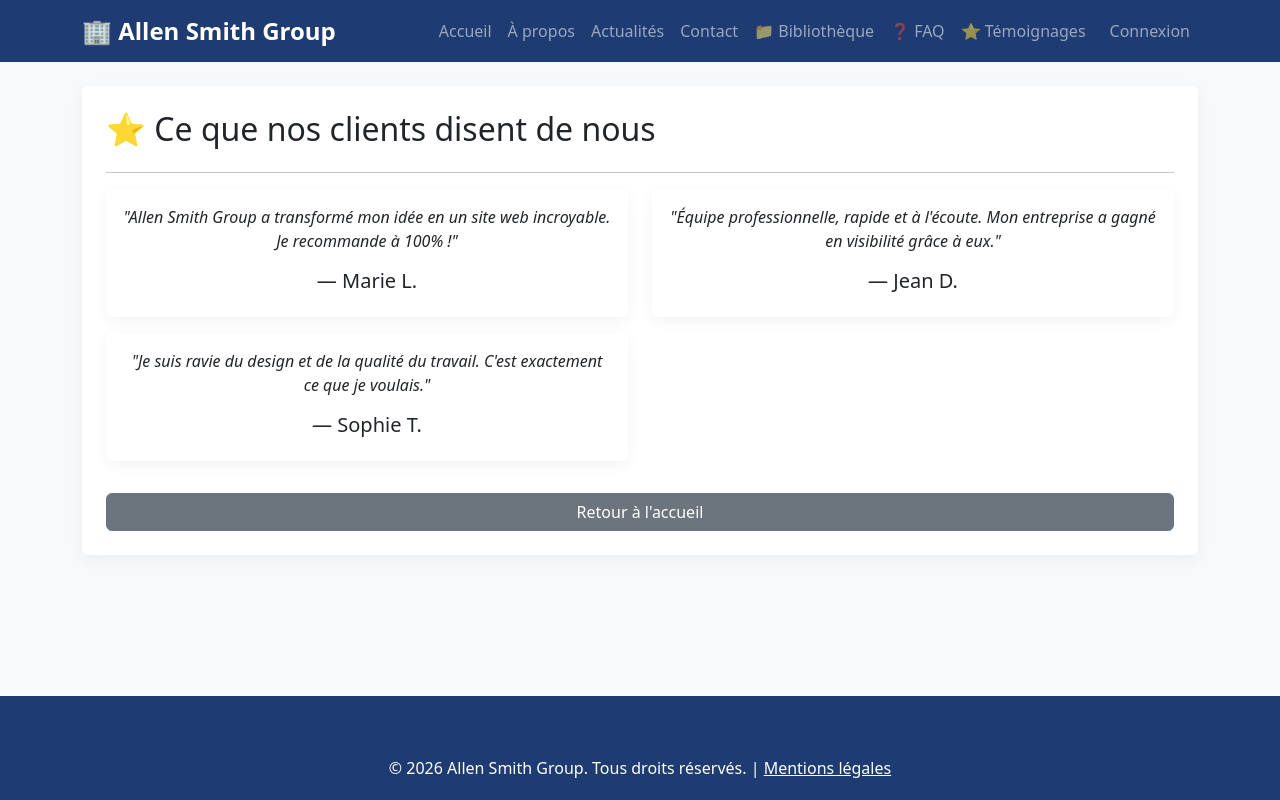
After one commit to rodriguehounsounoukpe6-cmyk/allen-smith-group, a Flask app: page /testimonials in a window 1280 px wide. The commit adds this page. Run offline with Flask 3, Linux system fonts and the light colour scheme.

Commit message:
Ajout des pages FAQ et Témoignages + menu complet

```diff
--- a/app.py
+++ b/app.py
@@ -284,6 +284,10 @@ def new_media():
 
     return render_template('new_media.html', titre="Publier un média")
 
+@app.route('/legal')
+def legal():
+    return render_template('legal.html', titre="Mentions légales")
+
 @app.route('/article/<int:id>/comment', methods=['POST'])
 def add_comment(id):
     article = Article.query.get_or_404(id)
@@ -295,6 +299,10 @@ def add_comment(id):
     db.session.commit()
 
     return redirect(url_for('article_detail', id=id))
+
+@app.route('/testimonials')
+def testimonials():
+    return render_template('testimonials.html', titre="Témoignages")
 
 @app.route('/media_library')
 def media_library():
--- a/templates/base.html
+++ b/templates/base.html
@@ -80,6 +80,10 @@
                     <!-- ✅ NOUVEAU : LIEN VERS LA BIBLIOTHÈQUE DE MÉDIAS -->
                     <li class="nav-item"><a class="nav-link" href="/media_library">📁 Bibliothèque</a></li>
 
+                    <!-- ✅ NOUVEAU : LIENS FAQ ET TÉMOIGNAGES -->
+                    <li class="nav-item"><a class="nav-link" href="/faq">❓ FAQ</a></li>
+                    <li class="nav-item"><a class="nav-link" href="/testimonials">⭐ Témoignages</a></li>
+
                     <!-- LOGIQUE DE MENU CONDITIONNEL (ADMIN vs CLIENT) -->
                     {% if session.get('admin_logged_in') %}
                         <!-- Si l'Admin est connecté, il voit le bouton Admin avec le badge -->
@@ -117,7 +121,15 @@
 
     <!-- PIED DE PAGE -->
     <footer class="text-center">
-        <p class="mb-0">&copy; 2026 Allen Smith Group. Tous droits réservés.</p>
+        <!-- ✅ NOUVEAU : Icônes des réseaux sociaux -->
+        <div class="mb-3">
+            <a href="#" class="text-white mx-2" target="_blank"><i class="fab fa-facebook-f fa-lg"></i></a>
+            <a href="#" class="text-white mx-2" target="_blank"><i class="fab fa-instagram fa-lg"></i></a>
+            <a href="#" class="text-white mx-2" target="_blank"><i class="fab fa-linkedin-in fa-lg"></i></a>
+        </div>
+
+        <!-- ✅ NOUVEAU : Lien vers les mentions légales -->
+        <p class="mb-0">&copy; 2026 Allen Smith Group. Tous droits réservés. | <a href="/legal" class="text-white">Mentions légales</a></p>
     </footer>
 
     <!-- Scripts Bootstrap pour le menu mobile -->
--- /dev/null
+++ b/templates/testimonials.html
@@ -0,0 +1,38 @@
+{% extends "base.html" %}
+
+{% block content %}
+    <div class="card p-4">
+        <h2>⭐ Ce que nos clients disent de nous</h2>
+        <hr>
+        <div class="row">
+            <div class="col-md-6 mb-3">
+                <div class="card text-center h-100">
+                    <div class="card-body">
+                        <i class="fas fa-user-circle fa-3x mb-2"></i>
+                        <p><em>"Allen Smith Group a transformé mon idée en un site web incroyable. Je recommande à 100% !"</em></p>
+                        <h5 class="mt-2">— Marie L.</h5>
+                    </div>
+                </div>
+            </div>
+            <div class="col-md-6 mb-3">
+                <div class="card text-center h-100">
+                    <div class="card-body">
+                        <i class="fas fa-user-circle fa-3x mb-2"></i>
+                        <p><em>"Équipe professionnelle, rapide et à l'écoute. Mon entreprise a gagné en visibilité grâce à eux."</em></p>
+                        <h5 class="mt-2">— Jean D.</h5>
+                    </div>
+                </div>
+            </div>
+            <div class="col-md-6 mb-3">
+                <div class="card text-center h-100">
+                    <div class="card-body">
+                        <i class="fas fa-user-circle fa-3x mb-2"></i>
+                        <p><em>"Je suis ravie du design et de la qualité du travail. C'est exactement ce que je voulais."</em></p>
+                        <h5 class="mt-2">— Sophie T.</h5>
+                    </div>
+                </div>
+            </div>
+        </div>
+        <a href="/" class="btn btn-secondary mt-3">Retour à l'accueil</a>
+    </div>
+{% endblock %}
```
Also changed, not shown: templates/faq.html (added, +41 -0 lines), templates/legal.html (added, +24 -0 lines), instance/site.db (added).
